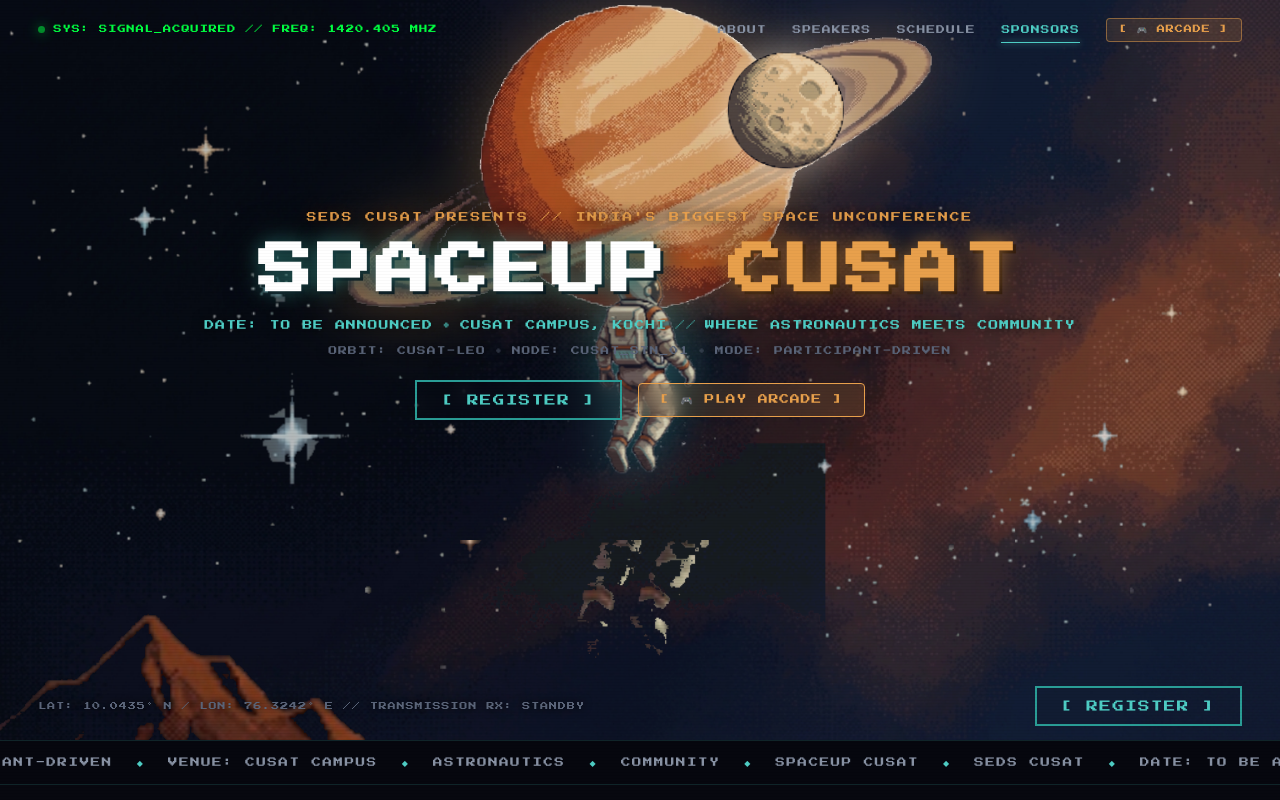
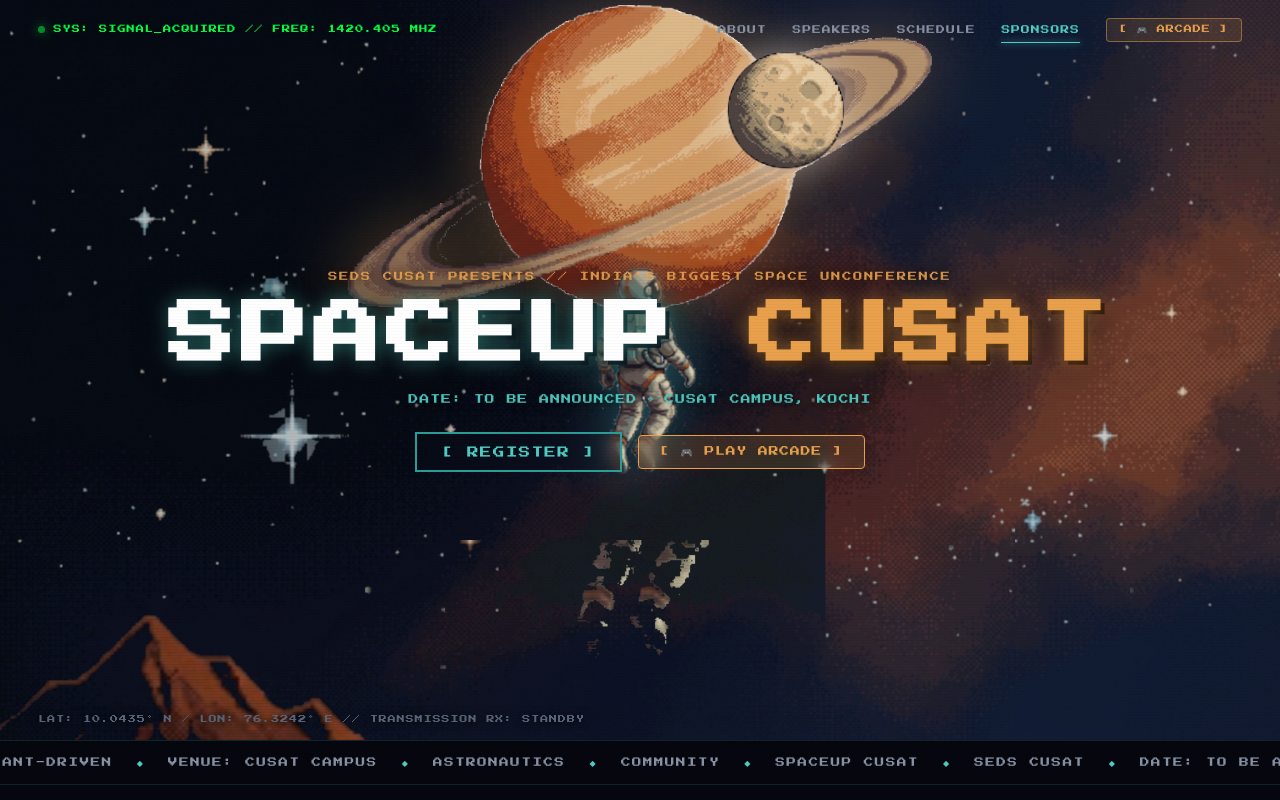
Before and after one commit to DamianAntony/SEDS-SpaceUp, a React (Vite) app: page / in a window 1280 px wide. Shown: the top 800 px of the page. Built offline with nearby package versions, Linux system fonts and the light colour scheme.

Commit message:
feat: add Hero component with interactive parallax background layers

```diff
--- a/src/components/Hero.css
+++ b/src/components/Hero.css
@@ -144,34 +144,35 @@
   opacity: 0.95;
 }
 
-/* Main Content Overlay (Uncongested, Spacious Layout) */
+/* Main Content Overlay (Uncongested, Prominent Title Focus) */
 .hero-content {
   position: relative;
   z-index: 10;
   text-align: center;
   padding: 0 20px;
-  margin-top: 150px;
+  margin-top: 210px;
   max-width: 1100px;
 }
 
 .hero-subtitle-top {
-  font-size: clamp(0.5rem, 0.9vw, 0.62rem);
+  font-size: clamp(0.48rem, 0.85vw, 0.58rem);
   letter-spacing: 0.18em;
   color: var(--color-accent-gold);
-  margin-bottom: 14px;
+  margin-bottom: 12px;
   text-shadow: 0 0 12px rgba(0, 0, 0, 0.95), 0 0 20px rgba(232, 160, 76, 0.5);
+  opacity: 0.9;
 }
 
 .hero-title {
-  font-size: clamp(1.8rem, 4.8vw, 3.4rem);
+  font-size: clamp(2.2rem, 5.8vw, 4.2rem);
   color: #ffffff;
   text-shadow:
     0 0 20px rgba(78, 205, 196, 0.5),
     0 0 35px rgba(0, 0, 0, 0.95),
-    3px 3px 0px rgba(6, 8, 20, 0.95);
+    4px 4px 0px rgba(6, 8, 20, 0.95);
   letter-spacing: 0.08em;
   line-height: 1.15;
-  margin-bottom: 16px;
+  margin-bottom: 18px;
 }
 
 .hero-title-cusat {
@@ -179,11 +180,11 @@
   text-shadow:
     0 0 20px rgba(232, 160, 76, 0.6),
     0 0 35px rgba(0, 0, 0, 0.95),
-    3px 3px 0px rgba(40, 20, 10, 0.95);
+    4px 4px 0px rgba(40, 20, 10, 0.95);
 }
 
 .hero-info {
-  font-size: clamp(0.5rem, 0.9vw, 0.62rem);
+  font-size: clamp(0.5rem, 0.85vw, 0.62rem);
   letter-spacing: 0.1em;
   color: var(--color-accent-cyan);
   display: flex;
@@ -191,29 +192,13 @@
   justify-content: center;
   gap: 8px;
   flex-wrap: wrap;
-  margin-bottom: 10px;
+  margin-bottom: 24px;
   text-shadow: 0 0 12px rgba(0, 0, 0, 0.95);
+  opacity: 0.95;
 }
 
 .hero-info-dot {
   opacity: 0.6;
-}
-
-.hero-meta {
-  font-size: clamp(0.45rem, 0.8vw, 0.55rem);
-  letter-spacing: 0.12em;
-  color: var(--color-text-muted);
-  display: flex;
-  align-items: center;
-  justify-content: center;
-  gap: 8px;
-  flex-wrap: wrap;
-  margin-bottom: 22px;
-  text-shadow: 0 0 12px rgba(0, 0, 0, 0.95);
-}
-
-.hero-meta-sep {
-  opacity: 0.4;
 }
 
 .hero-actions {
--- a/src/components/Hero.jsx
+++ b/src/components/Hero.jsx
@@ -71,7 +71,7 @@
 
       {/* Main Content Overlay */}
       <div className="hero-content">
-        <div className="hero-subtitle-top font-mono">
+        <div className="hero-subtitle-top font-pixel">
           SEDS CUSAT PRESENTS // INDIA&apos;S BIGGEST SPACE UNCONFERENCE
         </div>
 
@@ -79,20 +79,10 @@
           SPACEUP <span className="hero-title-cusat">CUSAT</span>
         </h1>
 
-        <div className="hero-info font-mono">
+        <div className="hero-info font-pixel">
           <span>DATE: TO BE ANNOUNCED</span>
           <span className="hero-info-dot">•</span>
           <span>CUSAT CAMPUS, KOCHI</span>
-          <span className="hero-info-dot">//</span>
-          <span>WHERE ASTRONAUTICS MEETS COMMUNITY</span>
-        </div>
-
-        <div className="hero-meta font-mono">
-          <span>ORBIT: CUSAT-LEO</span>
-          <span className="hero-meta-sep">•</span>
-          <span>NODE: CUSAT_STN_01</span>
-          <span className="hero-meta-sep">•</span>
-          <span>MODE: PARTICIPANT-DRIVEN</span>
         </div>
 
         {/* Action Buttons */}
@@ -119,12 +109,7 @@
         <span className="hero-coords">
           LAT: 10.0435° N / LON: 76.3242° E // TRANSMISSION RX: STANDBY
         </span>
-        <button
-          className="btn-register hero-bottom-reg-btn interactive font-pixel"
-          onClick={scrollToRegister}
-        >
-          [ REGISTER ]
-        </button>
+
       </div>
     </section>
   )
```
